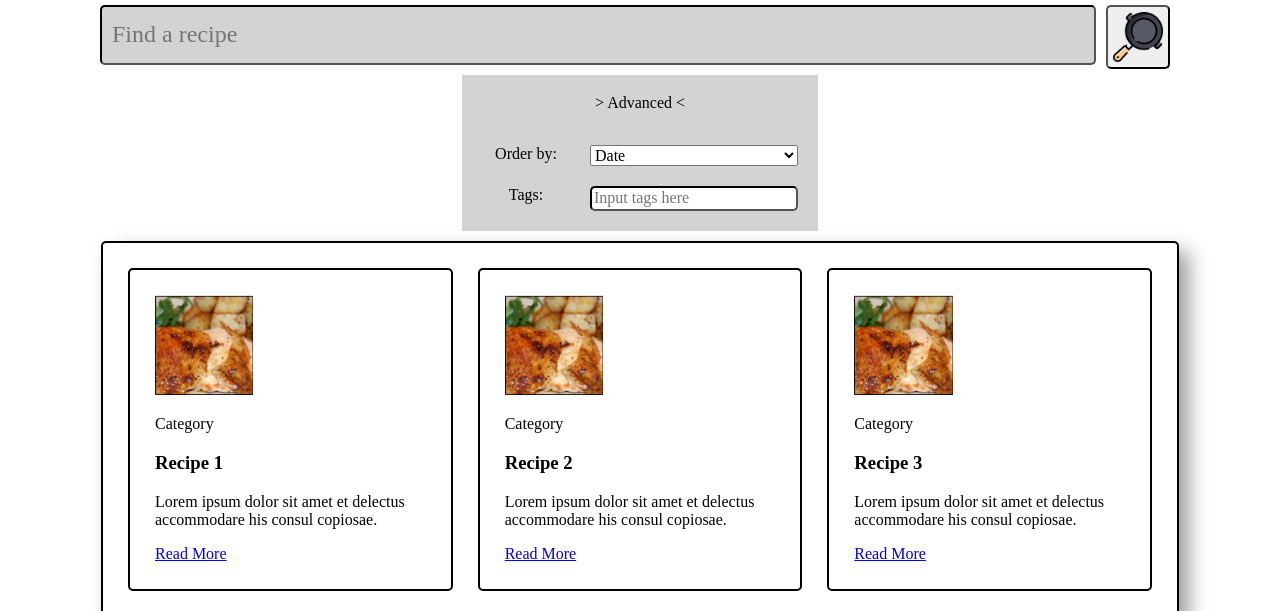
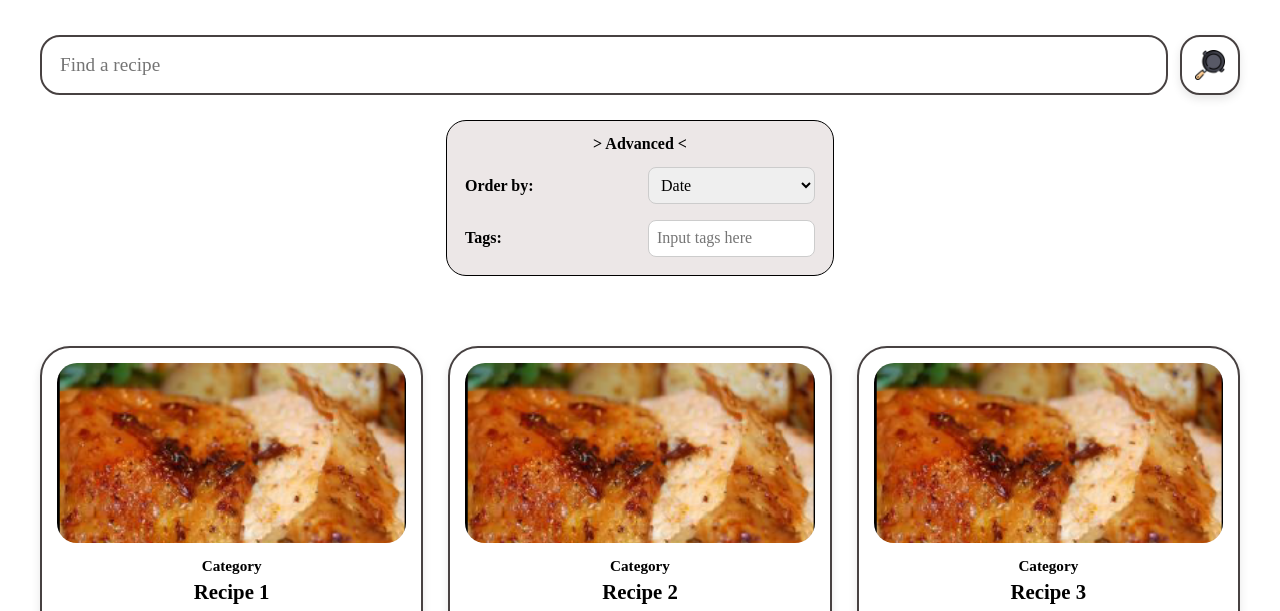
Before and after one commit to jrentas13/Starving-College-Students, a website: page search.html in a window 1280 px wide. Shown: the part 126-737 px from the top of the page. Drawn offline with nearby package versions, Linux system fonts and the light colour scheme.

Commit message:
Update to styling on Home and search pages. Aswell as a small styling change in the header.

```diff
--- a/styles/homepage.css
+++ b/styles/homepage.css
@@ -1,42 +1,113 @@
 main {
-    /*font-family: var(--primary-font);*/
-    display: flex;
-    flex-direction: column;
-    align-items: center;
+    text-align: center;
+    color: black;
+    padding: 30px 40px 60px;
+    max-width: 1400px;
+    margin: 0 auto;
 }
 
 h1 {
-    /*font-family: var(--secondary-font);*/
-    font-size: 100px;
-    margin: 50px;
+    font-size: clamp(2.8rem, 6vw, 5.5rem);
+    margin: 10px 0 10px;
 }
 
 h2 {
-    /*font-family: var(--secondary-font);*/
-    font-size: 35px;
+    font-size: clamp(1.2rem, 2.5vw, 2rem);
+    margin: 0 0 30px;
+    font-weight: normal;
 }
 
-button {
-    margin: 30px;
-    font-size: 25px;
-    box-shadow: 10px 10px 20px rgba(0, 0, 0, 0.382);
+/* ONLY index buttons */
+#index-buttons {
+    display: grid;
+    grid-template-columns: repeat(4, 1fr);
+    gap: 25px;
+    margin: 20px 0 35px;
 }
 
-#recipe-container-display {
-    border-style: solid;
-    border-width: 2px;
-    border-radius: 5px;
-    padding: 25px;
-    width: 80%;
-    display: grid;
-    grid-template-columns: 1fr 1fr 1fr;
-    box-shadow: 10px 10px 20px rgba(0, 0, 0, 0.382);
-    gap: 25px;
+#index-buttons button {
+    background: white;
+    border: 2px solid rgb(71, 65, 65);
+    border-radius: 25px;
+    padding: 0;
+    text-align: center;
+    box-shadow: 0 4px 10px rgba(0, 0, 0, 0.1);
+    transition: transform .2s ease, box-shadow .2s ease;
+    cursor: pointer;
 }
 
+#index-buttons button:hover {
+    transform: translateY(-4px);
+    box-shadow: 0 8px 18px rgba(0, 0, 0, 0.2);
+}
+
+#index-buttons button p {
+    margin: 0;
+    padding: 18px 14px;
+    font-size: 1.2rem;
+    font-weight: bold;
+}
+
+/* recipe grid */
+#recipe-container-display {
+    display: grid;
+    grid-template-columns: repeat(3, 1fr);
+    gap: 25px;
+    margin-top: 20px;
+}
+
+/* recipe cards */
 .recipe-container {
-    border-style: solid;
-    border-width: 2px;
-    border-radius: 5px;
-    padding: 25px;
+    position: relative;
+    background: white;
+    border: 2px solid rgb(71, 65, 65);
+    border-radius: 30px;
+    padding: 15px;
+    text-align: center;
+    box-shadow: 0 4px 10px rgba(0,0,0,0.1);
+    transition: transform .2s ease, box-shadow .2s ease;
 }
+
+.recipe-container:hover {
+    transform: translateY(-4px);
+    box-shadow: 0 8px 18px rgba(0,0,0,0.2);
+}
+
+.recipe-container img {
+    width: 100%;
+    height: 180px;
+    object-fit: cover;
+    border-radius: 20px;
+}
+
+.category {
+    margin: 14px 0 6px;
+    font-size: 0.95rem;
+    font-weight: bold;
+}
+
+.recipe-name {
+    margin: 0 0 10px;
+    font-size: 1.3rem;
+}
+
+.description {
+    margin: 0 0 16px;
+    line-height: 1.5;
+    font-size: 1rem;
+}
+
+.recipe-container a {
+    display: inline-block;
+    padding: 10px 18px;
+    background: #474141;
+    color: white;
+    text-decoration: none;
+    border-radius: 10px;
+    font-weight: bold;
+    transition: background .2s ease;
+}
+
+.recipe-container a:hover {
+    background: #2f2b2b;
+}
--- a/styles/search.css
+++ b/styles/search.css
@@ -1,70 +1,158 @@
-#search-button-main img{
-    height: 50px;
+#search {
+    max-width: 1400px;
+    margin: 0 auto;
+    padding: 30px 40px 20px;
+    color: black;
 }
+
 #searchBarArea {
     display: flex;
     height: 60px;
-    flex: 1 1 488px;
-    margin: 10px 100px;
+    margin: 10px 0 25px;
+    gap: 12px;
 }
+
 #search-input-main {
     flex: 1 1 300px;
-    border-radius: 5px;
-    border-color: black;
-    background-color: lightgrey;
-    padding: 10px;
-    font-size: 1.5em;
+    border-radius: 20px;
+    border: 2px solid rgb(71, 65, 65);
+    background-color: white;
+    padding: 10px 18px;
+    font-size: 1.2rem;
+    box-sizing: border-box;
 }
 
-#search-button-main{
-    border-radius: 5px;
+#search-button-main {
+    border-radius: 20px;
+    border: 2px solid rgb(71, 65, 65);
+    background: white;
     display: flex;
     justify-content: center;
     align-items: center;
     padding: 0;
     height: 60px;
     width: 60px;
-    margin: 0 10px;
-    box-sizing: content-box;
+    box-sizing: border-box;
     overflow: hidden;
+    cursor: pointer;
+    box-shadow: 0 4px 10px rgba(0,0,0,0.1);
+    transition: transform .2s ease, box-shadow .2s ease;
+}
+
+#search-button-main:hover {
+    transform: translateY(-3px);
+    box-shadow: 0 8px 18px rgba(0,0,0,0.2);
+}
+
+#search-button-main img {
+    height: 30px;
+    width: 30px;
+    object-fit: contain;
 }
 
 #advancedSearch {
+    width: 350px;
+    background: #ece7e7;
+    padding: 14px 18px 18px;
+    margin: 0 auto 30px;
+    border-radius: 20px;
+    border: 1px solid #000000;
     text-align: center;
-    width: 350px;
-    background-color: lightgrey;
-    padding: 3px;
-    margin: 0 auto;
 }
+
+#advancedSearch p {
+    margin: 0 0 14px;
+    font-weight: bold;
+    font-size: 1rem;
+}
+
 #collapseArea {
-    padding: 17px;
+    padding: 0;
     display: grid;
     grid-template-columns: 1fr 1fr;
-    gap:20px;
+    gap: 16px;
+    text-align: left;
+    align-items: center;
 }
 
-#tags {
-    border-radius: 5px;
-    border-color: black;
+#collapseArea label {
+    font-weight: bold;
 }
 
+#order,
+#tags {
+    width: 100%;
+    padding: 8px;
+    border-radius: 8px;
+    border: 1px solid #ccc;
+    box-sizing: border-box;
+}
+
+#resultsArea {
+    max-width: 1400px;
+    margin: 0 auto;
+    padding: 0 40px 60px;
+}
 
 #recipe-container-display {
-    border-style: solid;
-    border-width: 2px;
-    border-radius: 5px;
-    padding: 25px;
-    width: 80%;
     display: grid;
-    grid-template-columns: 1fr 1fr 1fr;
-    box-shadow: 10px 10px 20px rgba(0, 0, 0, 0.382);
+    grid-template-columns: repeat(3, 1fr);
     gap: 25px;
-    margin: 10px auto;
+    margin-top: 20px;
 }
 
 .recipe-container {
-    border-style: solid;
-    border-width: 2px;
-    border-radius: 5px;
-    padding: 25px;
+    position: relative;
+    background: white;
+    border: 2px solid rgb(71, 65, 65);
+    border-radius: 30px;
+    padding: 15px;
+    text-align: center;
+    box-shadow: 0 4px 10px rgba(0,0,0,0.1);
+    transition: transform .2s ease, box-shadow .2s ease;
 }
+
+.recipe-container:hover {
+    transform: translateY(-4px);
+    box-shadow: 0 8px 18px rgba(0,0,0,0.2);
+}
+
+.recipe-container img {
+    width: 100%;
+    height: 180px;
+    object-fit: cover;
+    border-radius: 20px;
+    display: block;
+}
+
+.category {
+    margin: 14px 0 6px;
+    font-size: 0.95rem;
+    font-weight: bold;
+}
+
+.recipe-name {
+    margin: 0 0 10px;
+    font-size: 1.3rem;
+}
+
+.description {
+    margin: 0 0 16px;
+    line-height: 1.5;
+    font-size: 1rem;
+}
+
+.recipe-container a {
+    display: inline-block;
+    padding: 10px 18px;
+    background: #474141;
+    color: white;
+    text-decoration: none;
+    border-radius: 10px;
+    font-weight: bold;
+    transition: background .2s ease;
+}
+
+.recipe-container a:hover {
+    background: #2f2b2b;
+}
--- a/styles/style.css
+++ b/styles/style.css
@@ -49,6 +49,11 @@ nav a:hover{
     margin-left: 10px;
     border-radius: 10px;
     font-size: 1.2em;
+}
+
+#SignUpButton {
+    background: #73d97f;
+    color: #fff;
 }
 
 #search-button img{
```
Also changed, not shown: recipe.html (+0 -1 lines).
